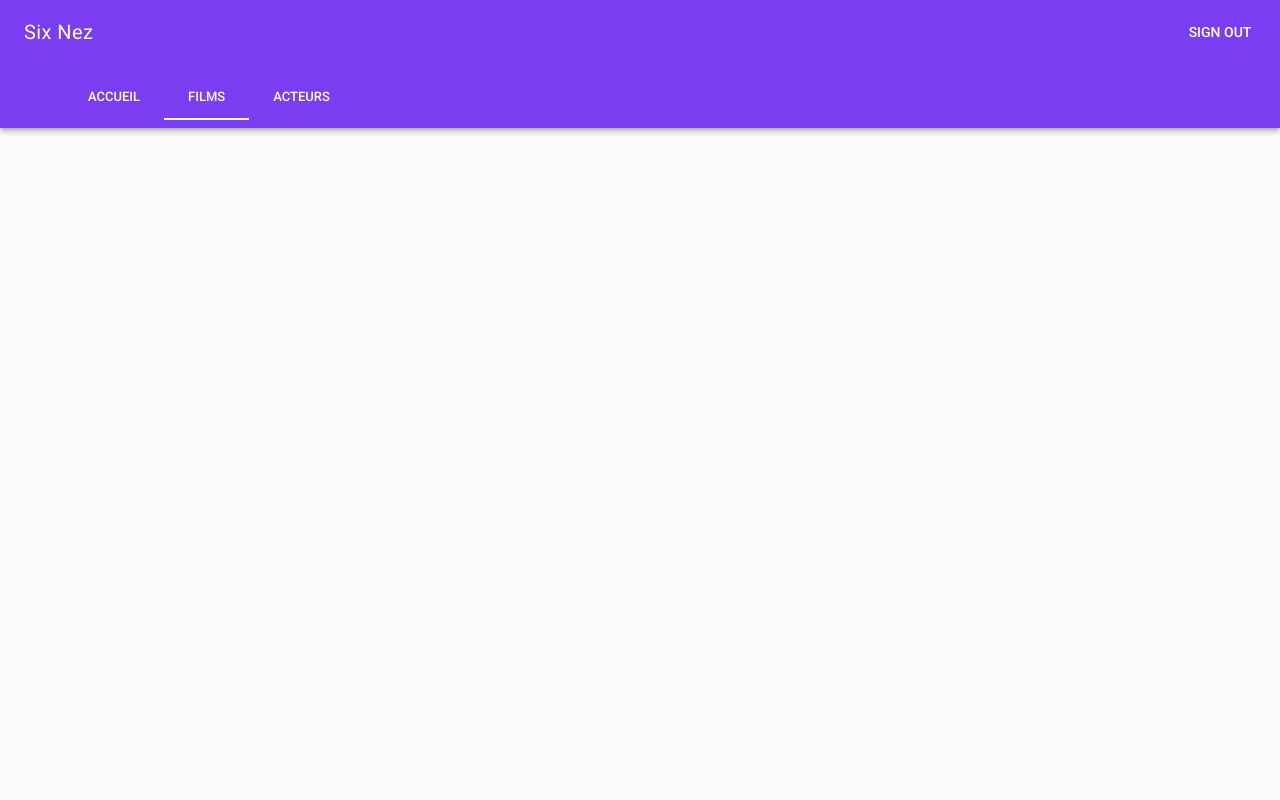
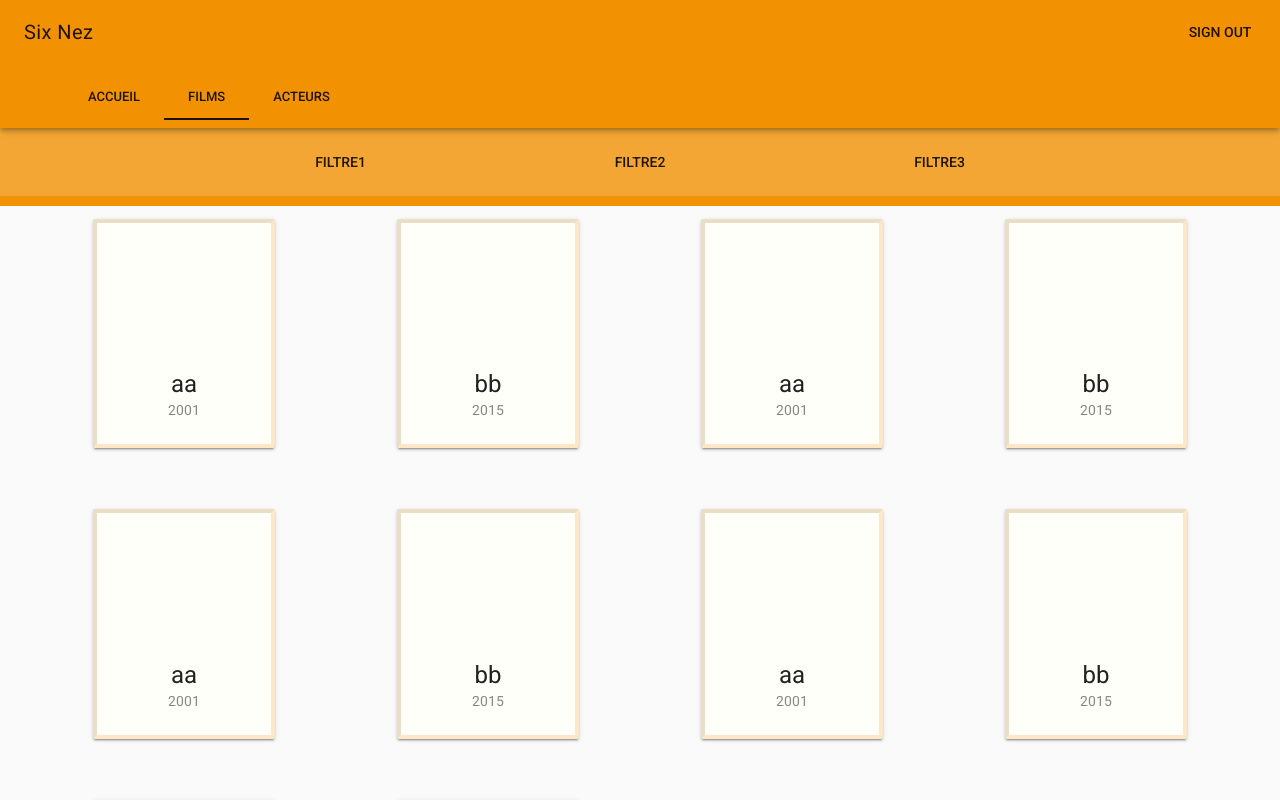
Before and after one commit to AlexandreBRUHAT/SixNez_Front, a Vue app: page / in a window 1280 px wide. Both pictures are taken after a click on the button "FILMS". Shown: the top 800 px of the page. Built offline with nearby package versions, Linux system fonts and the light colour scheme.

Commit message:
Page connexion Page création compte Page films Modification navbar (sticky) Service pour appels API Routes : signin -> register Changement icon site

```diff
--- a/package.json
+++ b/package.json
@@ -8,7 +8,9 @@
     "lint": "vue-cli-service lint"
   },
   "dependencies": {
+    "axios": "^0.19.0",
     "core-js": "^3.1.2",
+    "js-sha256": "^0.9.0",
     "vue": "^2.6.10",
     "vue-material": "^1.0.0-beta-11",
     "vue-router": "^3.1.3"
--- /dev/null
+++ b/src/SixNezService.js
@@ -0,0 +1,28 @@
+import axios from "axios";
+import {sha256} from "js-sha256";
+
+const SixNezService = {
+
+    async register(login, password) {
+        password = sha256(password);
+
+        console.log(login)
+        console.log(password)
+
+        axios({
+            method: "POST",
+            url: "http://localhost:8080/register",
+            headers: {
+                'Access-Control-Allow-Origin': '*',
+            },
+            withCredentials: false,
+            params: {
+                username: login,
+                password: password
+            }
+        });
+    }
+
+};
+
+export default SixNezService;
--- a/src/components/Films.vue
+++ b/src/components/Films.vue
@@ -1,13 +1,110 @@
 <template>
-    <div></div>
+    <div>
+        <div id="div_filters">
+            <md-button class="filter_button">
+                <md-content class="md-primary filter_button_content">Filtre1</md-content>
+            </md-button>
+
+            <md-button class="filter_button">
+                <md-content class="md-primary filter_button_content">Filtre2</md-content>
+            </md-button>
+
+            <md-button class="filter_button">
+                <md-content class="md-primary filter_button_content">Filtre3</md-content>
+            </md-button>
+        </div>
+
+        <div id="div_containing_cards">
+            <md-card md-with-hover v-for="film in films" v-bind:key="film.titre" class="div_card">
+                <md-card-header class="div_card_header">
+                    <div class="md-title div_titre">{{ film.titre }}</div>
+                    <div class="md-subhead div_annee">{{ film.annee }}</div>
+                </md-card-header>
+            </md-card>
+        </div>
+    </div>
 </template>
 
 <script>
     export default {
-        name: "Films"
+        name: "Films",
+        data: () => ({
+            films: [{ titre: "aa", annee: 2001}, {titre: "bb", annee: 2015},{ titre: "aa", annee: 2001}, {titre: "bb", annee: 2015},{ titre: "aa", annee: 2001}, {titre: "bb", annee: 2015},{ titre: "aa", annee: 2001}, {titre: "bb", annee: 2015},{ titre: "aa", annee: 2001}, {titre: "bb", annee: 2015}]
+        })
     }
 </script>
 
-<style scoped>
+<style scoped lang="scss">
+    @import "../styles/global";
 
+    #div_filters {
+        width: 100%;
+        background: fade_out($color-primary, 0.2);
+
+        border-bottom-width: 10px;
+        border-bottom-style: solid;
+        border-bottom-color: $color-primary;
+
+        position: sticky;
+        margin-top: 0%;
+
+        padding-top: 10px;
+        padding-bottom: 10px;
+        padding-left: 5%;
+        padding-right: 5%;
+        text-align: center;
+    }
+
+    .filter_button {
+        width: 16%;
+        margin-left: 5%;
+        margin-right: 5%;
+    }
+
+    .filter_button_content {
+        background: none !important;
+    }
+
+    #div_containing_cards {
+        padding-top: 1%;
+        margin-left: 2.5%;
+        margin-right: 2.5%;
+    }
+
+    .div_card {
+        width: 15%;
+        padding-top: 10%;
+
+        position: relative;
+
+        margin-left: 5%;
+        margin-right: 5%;
+        margin-bottom: 5%;
+
+        display: inline-block;
+
+        border-color: fade_out($color-primary, 0.8);
+        border-style: inset;
+        border-width: 4px;
+    }
+
+    .div_card_header {
+
+    }
+
+    .div_card:hover {
+
+        /*border-left-color: $color-primary;
+        border-right-color: $color-primary;
+        border-left-style: solid;
+        border-right-style: solid;
+        border-left-width: 1px;
+        border-right-width: 1px;*/
+
+        border-color: fade_out($color-primary, 0.2);
+    }
+
+    .div_titre, .div_annee {
+        text-align: center;
+    }
 </style>
--- a/src/components/Login.vue
+++ b/src/components/Login.vue
@@ -11,9 +11,8 @@
                 Identifiant
             </md-content>
 
-
             <md-field id="field_identifiant" class="md-theme-default">
-                <md-input id="input_identifiant" type="text" />
+                <md-input v-model="identifiant" id="input_identifiant" type="text" required />
             </md-field>
 
             <md-content id="content_password" class="md-title md-primary">
@@ -21,7 +20,7 @@
             </md-content>
 
             <md-field id="field_password">
-                <md-input id="input_password" type="password" class="md-primary" />
+                <md-input id="input_password" type="password" class="md-primary" required />
             </md-field>
         </div>
 
@@ -30,7 +29,7 @@
                 <md-content class="md-primary">Se connecter</md-content>
             </md-button>
 
-            <md-button id="button_creer" class="md-primary">
+            <md-button id="button_creer" v-on:click="$router.push('/register')">
                 <md-content class="md-primary">Créer un compte</md-content>
             </md-button>
         </div>
@@ -39,7 +38,18 @@
 
 <script>
     export default {
-        name: "Login"
+        name: "Login",
+        data: () => ({
+            hasErrors: false,
+            identifiant: null
+        }),
+        computed: {
+            hasErrorsClass () {
+                return {
+                    'md-invalid': this.hasErrors
+                }
+            }
+        }
     }
 </script>
 
--- a/src/components/NavBar.vue
+++ b/src/components/NavBar.vue
@@ -50,6 +50,12 @@
     }
 </script>
 
-<style scoped>
+<style scoped lang="scss">
     @import "../styles/navbar.scss";
+
+    #navbar {
+        position: sticky;
+        top: 0px;
+        z-index: 1000;
+    }
 </style>
--- /dev/null
+++ b/src/components/Register.vue
@@ -0,0 +1,151 @@
+<template>
+    <div>
+        <div id="div_titre">
+            <md-content id="content_creation" class="md-title md-primary">
+                Création compte
+            </md-content>
+        </div>
+
+        <form>
+            <div id="div_form">
+                <md-content id="content_identifiant" class="md-title md-primary">
+                    Identifiant
+                </md-content>
+
+                <md-field id="field_identifiant" class="md-theme-default" :class="checkCharacters">
+                    <md-input id="input_identifiant" type="text" v-model="identifiant" required />
+                </md-field>
+
+                <md-content id="content_password" class="md-title md-primary">
+                    Mot de passe
+                </md-content>
+
+                <md-field id="field_password">
+                    <md-input id="input_password" v-model="password1" type="password" class="md-primary" required />
+                </md-field>
+
+                <md-content id="content_password_confirmation" class="md-title md-primary">
+                    Confirmation mot de passe
+                </md-content>
+
+                <md-field id="field_password_confirmation">
+                    <md-input id="input_password_confirmation" v-model="password2" type="password" class="md-primary" required />
+                </md-field>
+            </div>
+
+            <div id="div_buttons">
+                <md-button id="button_valider" :disabled="!checkPasswords" @click="validate">
+                    <md-content id="content_valider" class="md-primary">Créer compte</md-content>
+                </md-button>
+            </div>
+
+        </form>
+    </div>
+</template>
+
+<script>
+    import SixNezService from "../SixNezService";
+
+    export default {
+        name: "Register",
+        data: () => ({
+            identifiant: null,
+            password1: null,
+            password2: null,
+            regex: new RegExp("[^a-zA-Z0-9]")
+        }),
+        computed: {
+            checkPasswords () {
+                if (this.identifiant == null || this.password1 == null || this.password2 == null) return false;
+                if (this.identifiant == "" || this.password1 == "" || this.password2 == "") return false;
+                if (this.regex.test(this.identifiant)) return false;
+
+                return this.password1 == this.password2;
+            },
+            checkCharacters () {
+                return {
+                    'md-invalid' : this.regex.test(this.identifiant)
+                }
+            }
+        },
+        methods: {
+            validate () {
+                if (!this.checkPasswords) return;
+                if (this.regex.test(this.identifiant)) return;
+
+                if (SixNezService.register(this.identifiant, this.password1)) {
+                    console.log("OK");
+                } else {
+                    console.log("OK");
+                }
+            }
+        }
+    }
+</script>
+
+<style scoped lang="scss">
+    @import "../styles/global.scss";
+
+    #div_titre, #div_form, #button_valider {
+        border-radius: 15px;
+        border-style: none;
+        box-shadow: 3px 3px 3px gray;
+
+        background-color: $color-primary;
+
+        text-align: center;
+    }
+
+    #div_titre, #div_form {
+        margin-left: 25%;
+        margin-right: 25%;
+        padding-top: 1%;
+        padding-bottom: 1%;
+    }
+
+    #div_titre {
+        margin-top: 5%;
+    }
+
+    #content_identifiant, #content_password {
+        margin-top: 1%;
+    }
+
+    #div_form {
+        margin-top: 2%;
+    }
+
+    #field_identifiant, #field_password, #field_password_confirmation {
+        width: 30%;
+        margin: auto;
+    }
+
+    #input_identifiant, #input_password, #input_password_confirmation {
+        width: 100%;
+        text-align: center;
+    }
+
+    #div_buttons {
+        text-align: center;
+        margin-top: 5%;
+    }
+
+    #button_valider {
+        margin-left: 40%;
+        margin-right: 40%;
+
+        width: 18%;
+    }
+
+    #content_valider, #content_creation, #content_identifiant, #content_password, #content_password_confirmation {
+        background: none;
+    }
+
+    #button_valider:hover {
+        width: 20%;
+    }
+
+    #button_valider:disabled {
+        background: fade_out($color-primary, 0.6);
+    }
+</style>
--- a/src/components/SignIn.vue
+++ /dev/null
@@ -1,13 +0,0 @@
-<template>
-    <div></div>
-</template>
-
-<script>
-    export default {
-        name: "Register"
-    }
-</script>
-
-<style scoped>
-
-</style>
--- a/src/routes.js
+++ b/src/routes.js
@@ -1,13 +1,13 @@
 import Home from "./components/Home";
 import Login from "./components/Login";
-import SignIn from "./components/SignIn";
+import Register from "./components/Register";
 import Films from "./components/Films";
 import Acteurs from "./components/Acteurs";
 
 export default [
     { path: '/', component: Home},
     { path: '/login', component: Login},
-    { path: '/signin', component: SignIn},
+    { path: '/register', component: Register},
     { path: '/films', component: Films},
     { path: '/acteurs', component: Acteurs}
 ]
--- a/src/styles/global.scss
+++ b/src/styles/global.scss
@@ -1,4 +1,4 @@
-$color-primary: #7b3df2;
+$color-primary: #f29202;
 $color-secondary: #f7c375;
 $color-white: #fffffa;
 $color-black: #100007;
```
Also changed, not shown: 2 other files (tests, documents, lock files or other folders).
